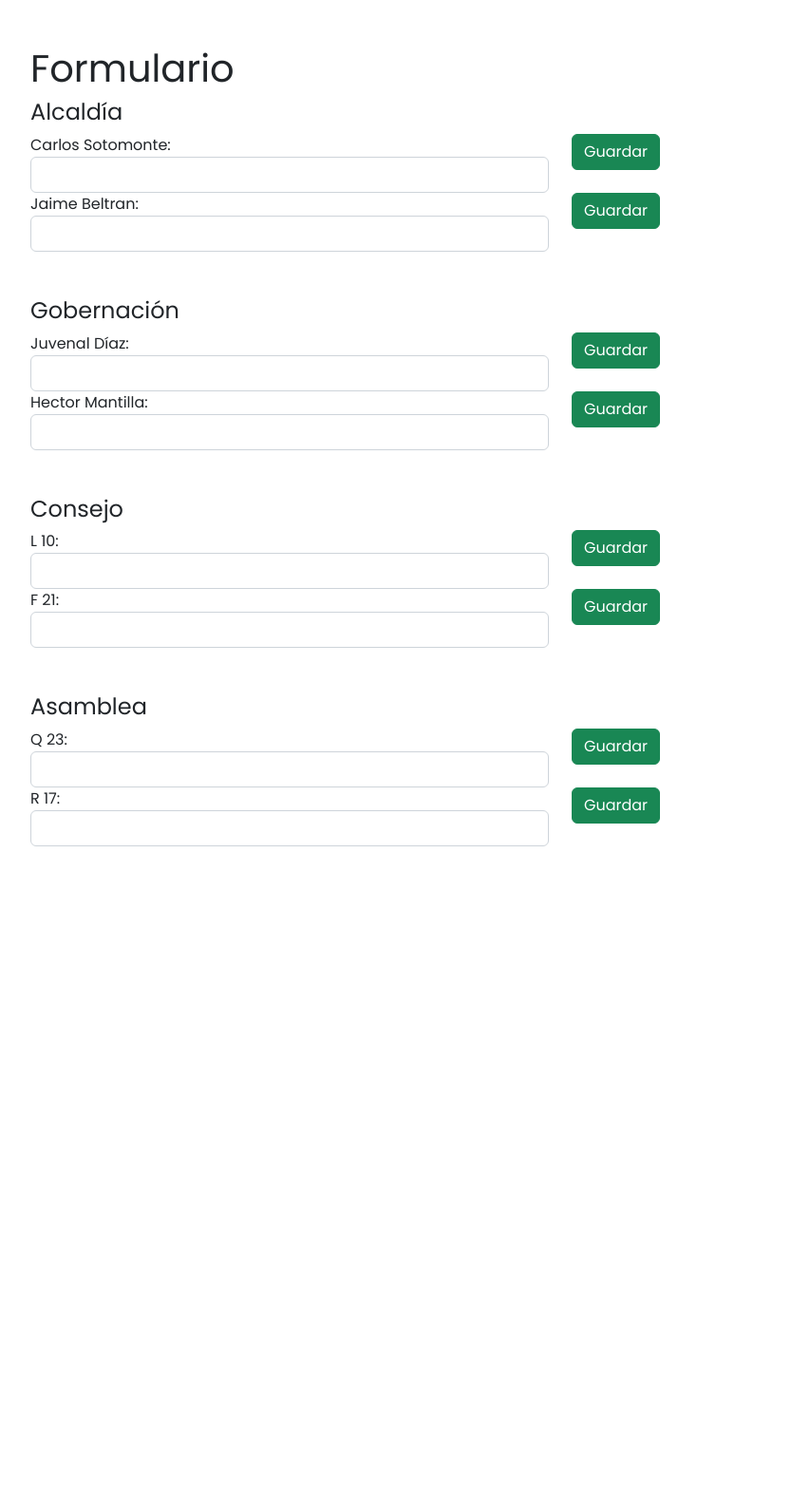
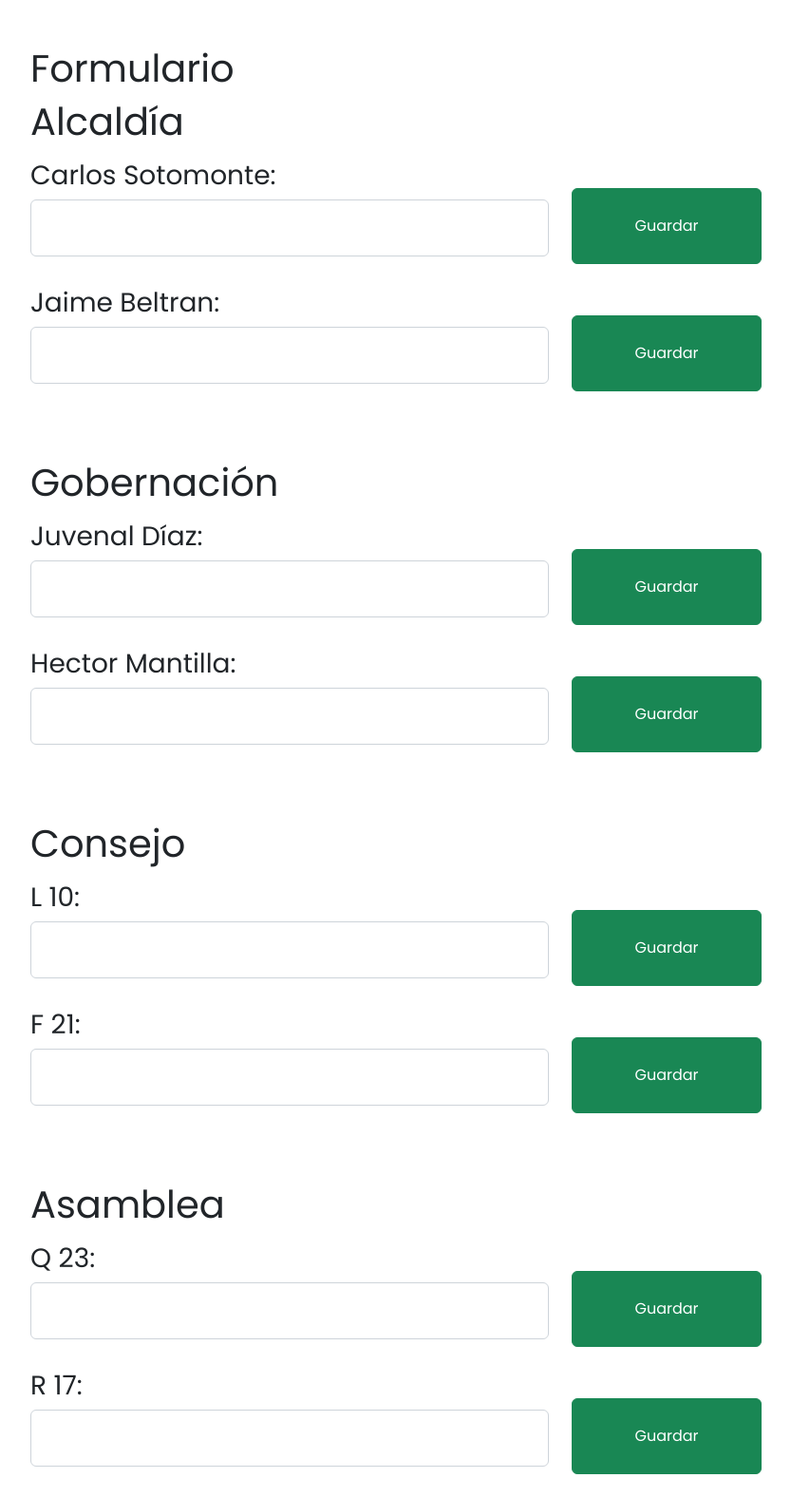
Before and after one commit to sooydigital/dia_electoral, a Django app: page /mesa/1 in a window 1280 px wide. Shown: the part 120-1696 px from the top of the page at 95% size, without its empty margins (50-883 px from the left). Before the commit the page ends 1011 px from the top, so only its background shows below. Run offline with Django 4.2, Linux system fonts and the light colour scheme; the visitor is signed in with stand-in values (Sample User, id 1).

Commit message:
save progress

```diff
--- a/myapp/templates/mesa.html
+++ b/myapp/templates/mesa.html
@@ -8,42 +8,42 @@
     <form id="miFormulario">
 
         <div class="row">
-            <div class="col-md-12">
-                <h4>Alcaldía</h4>
+            <div class="h1 col-md-12">
+                <h1>Alcaldía</h1>
             </div>
         </div>
         <div class="row">
             <div class="col-md-6">
                 <!-- Campo 1 -->
                 <div class="form-group">
-                    <label for="campo1">Carlos Sotomonte:</label>
-                    <input type="number" id="campo1" name="campo1" class="form-control">
+                    <label class="h3" for="campo1">Carlos Sotomonte:</label>
+                    <input type="number" id="campo1" name="campo1" class="form-control" style="height: 60px;">
                 </div>
             </div>
 
             <div class="col-md-3">
-                <button type="button" class="guardar btn btn-success" data-field="campo1">Guardar</button>
+                <button type="button" class="guardar btn btn-success" style="margin-top: 30px; height: 80px; width: 200px" data-field="campo1">Guardar</button>
             </div>
         </div>
-
+<br>
         <div class="row">
             <div class="col-md-6">
                 <!-- Campo 2 -->
                 <div class="form-group">
-                    <label for="campo2">Jaime Beltran:</label>
-                    <input type="number" id="campo2" name="campo2" class="form-control">
+                    <label class="h3" for="campo2">Jaime Beltran:</label>
+                    <input type="number" id="campo2" name="campo2" class="form-control" style="height: 60px;">
                 </div>
             </div>
 
             <div class="col-md-3">
-                <button type="button" class="guardar btn btn-success" data-field="campo2">Guardar</button>
+                <button type="button" class="guardar btn btn-success" style="margin-top: 30px; height: 80px; width: 200px" data-field="campo2">Guardar</button>
             </div>
         </div>
-
+<br>
 <br><br>
         <div class="row">
-            <div class="col-md-12">
-                <h4>Gobernación</h4>
+            <div class="h1 col-md-12">
+                <h1>Gobernación</h1>
             </div>
         </div>
         <div class="row">
@@ -51,34 +51,34 @@
             <div class="col-md-6">
                 <!-- Campo 1 -->
                 <div class="form-group">
-                    <label for="campo1">Juvenal Díaz:</label>
-                    <input type="number" id="campo1" name="campo1" class="form-control">
+                    <label class="h3" for="campo1">Juvenal Díaz:</label>
+                    <input type="number" id="campo1" name="campo1" class="form-control" style="height: 60px;">
                 </div>
             </div>
 
             <div class="col-md-3">
-                <button type="button" class="guardar btn btn-success" data-field="campo1">Guardar</button>
+                <button type="button" class="guardar btn btn-success" style="margin-top: 30px; height: 80px; width: 200px" data-field="campo1">Guardar</button>
             </div>
         </div>
-
+<br>
         <div class="row">
             <div class="col-md-6">
                 <!-- Campo 2 -->
                 <div class="form-group">
-                    <label for="campo2">Hector Mantilla:</label>
-                    <input type="number" id="campo2" name="campo2" class="form-control">
+                    <label class="h3" for="campo2">Hector Mantilla:</label>
+                    <input type="number" id="campo2" name="campo2" class="form-control" style="height: 60px;">
                 </div>
             </div>
 
             <div class="col-md-3">
-                <button type="button" class="guardar btn btn-success" data-field="campo2">Guardar</button>
+                <button type="button" class="guardar btn btn-success" style="margin-top: 30px; height: 80px; width: 200px" data-field="campo2">Guardar</button>
             </div>
         </div>
-
+<br>
         <br><br>
         <div class="row">
-            <div class="col-md-12">
-                <h4>Consejo</h4>
+            <div class="h1 col-md-12">
+                <h1>Consejo</h1>
             </div>
         </div>
         <div class="row">
@@ -86,34 +86,34 @@
             <div class="col-md-6">
                 <!-- Campo 1 -->
                 <div class="form-group">
-                    <label for="campo1">L 10:</label>
-                    <input type="number" id="campo1" name="campo1" class="form-control">
+                    <label class="h3" for="campo1">L 10:</label>
+                    <input type="number" id="campo1" name="campo1" class="form-control" style="height: 60px;">
                 </div>
             </div>
 
             <div class="col-md-3">
-                <button type="button" class="guardar btn btn-success" data-field="campo1">Guardar</button>
+                <button type="button" class="guardar btn btn-success" style="margin-top: 30px; height: 80px; width: 200px" data-field="campo1">Guardar</button>
             </div>
         </div>
-
+<br>
         <div class="row">
             <div class="col-md-6">
                 <!-- Campo 2 -->
                 <div class="form-group">
-                    <label for="campo2">F 21:</label>
-                    <input type="number" id="campo2" name="campo2" class="form-control">
+                    <label class="h3" for="campo2">F 21:</label>
+                    <input type="number" id="campo2" name="campo2" class="form-control" style="height: 60px;">
                 </div>
             </div>
 
             <div class="col-md-3">
-                <button type="button" class="guardar btn btn-success" data-field="campo2">Guardar</button>
+                <button type="button" class="guardar btn btn-success" style="margin-top: 30px; height: 80px; width: 200px" data-field="campo2">Guardar</button>
             </div>
         </div>
-
+<br>
         <br><br>
         <div class="row">
-            <div class="col-md-12">
-                <h4>Asamblea</h4>
+            <div class="h1 col-md-12">
+                <h1>Asamblea</h1>
             </div>
         </div>
         <div class="row">
@@ -121,30 +121,30 @@
             <div class="col-md-6">
                 <!-- Campo 1 -->
                 <div class="form-group">
-                    <label for="campo1">Q 23:</label>
-                    <input type="number" id="campo1" name="campo1" class="form-control">
+                    <label class="h3" for="campo1">Q 23:</label>
+                    <input type="number" id="campo1" name="campo1" class="form-control" style="height: 60px;">
                 </div>
             </div>
 
             <div class="col-md-3">
-                <button type="button" class="guardar btn btn-success" data-field="campo1">Guardar</button>
+                <button type="button" class="guardar btn btn-success" style="margin-top: 30px; height: 80px; width: 200px" data-field="campo1">Guardar</button>
             </div>
         </div>
-
+<br>
         <div class="row">
             <div class="col-md-6">
                 <!-- Campo 2 -->
                 <div class="form-group">
-                    <label for="campo2">R 17:</label>
-                    <input type="number" id="campo2" name="campo2" class="form-control">
+                    <label class="h3" for="campo2">R 17:</label>
+                    <input type="number" id="campo2" name="campo2" class="form-control" style="height: 60px;">
                 </div>
             </div>
 
             <div class="col-md-3">
-                <button type="button" class="guardar btn btn-success" data-field="campo2">Guardar</button>
+                <button type="button" class="guardar btn btn-success" style="margin-top: 30px; height: 80px; width: 200px" data-field="campo2">Guardar</button>
             </div>
         </div>
-        <!-- Otros campos aquí... -->
+        <!-- Otros campos aquí... --><br>
     </form>
 </div>
 {% endblock %}
```
